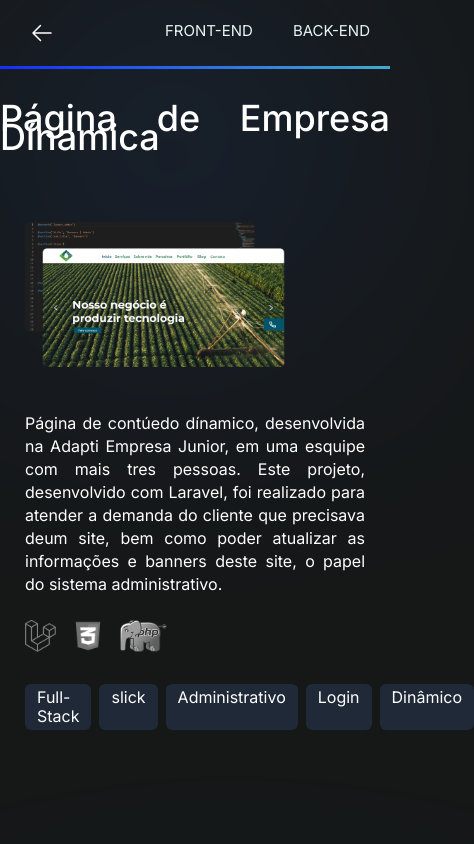
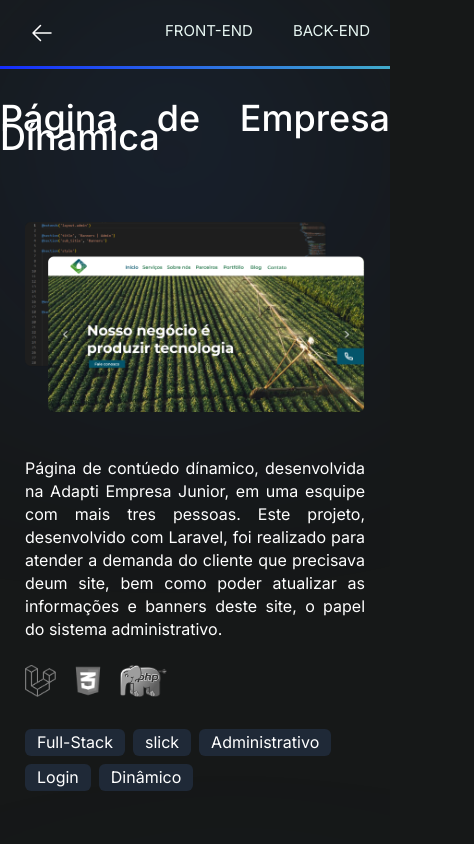
Before and after one commit to Ruan-Azeredo/portifolio, a React (Create React App) app: page /irrigafacil in a window 390 px wide. Shown: the top 844 px of the page, 474 px wide, since content can reach past the window. Built offline with nearby package versions, Linux system fonts and the light colour scheme; a web font is replaced by a local one.

Commit message:
:sparkles: feat: add flex-wrap tags

```diff
--- a/src/PageProjetoLayout.jsx
+++ b/src/PageProjetoLayout.jsx
@@ -72,7 +72,7 @@ export default function PageProjetoLayout(props) {
                                 </div>
                             ))}
                         </div>
-                        <div className="flex gap-2 py-2 mt-4">
+                        <div className="flex flex-wrap gap-2 py-2 mt-4">
                             {infos.tags?.map(item => (
                                 <div key={item} className="bg-gray-800 text-white px-3 py-1 rounded-md">{item}</div>
                             ))}
@@ -82,7 +82,7 @@ export default function PageProjetoLayout(props) {
                             <a  href={'https://' + github}>{github}</a>
                         </div>
                     </div>
-                    <div className="right-side mr-20">
+                    <div className="right-side md:mr-20">
                         <img src={`projects/${mainImg}`} className="max-h-[380px]"/>
                     </div>
                 </div>
```
